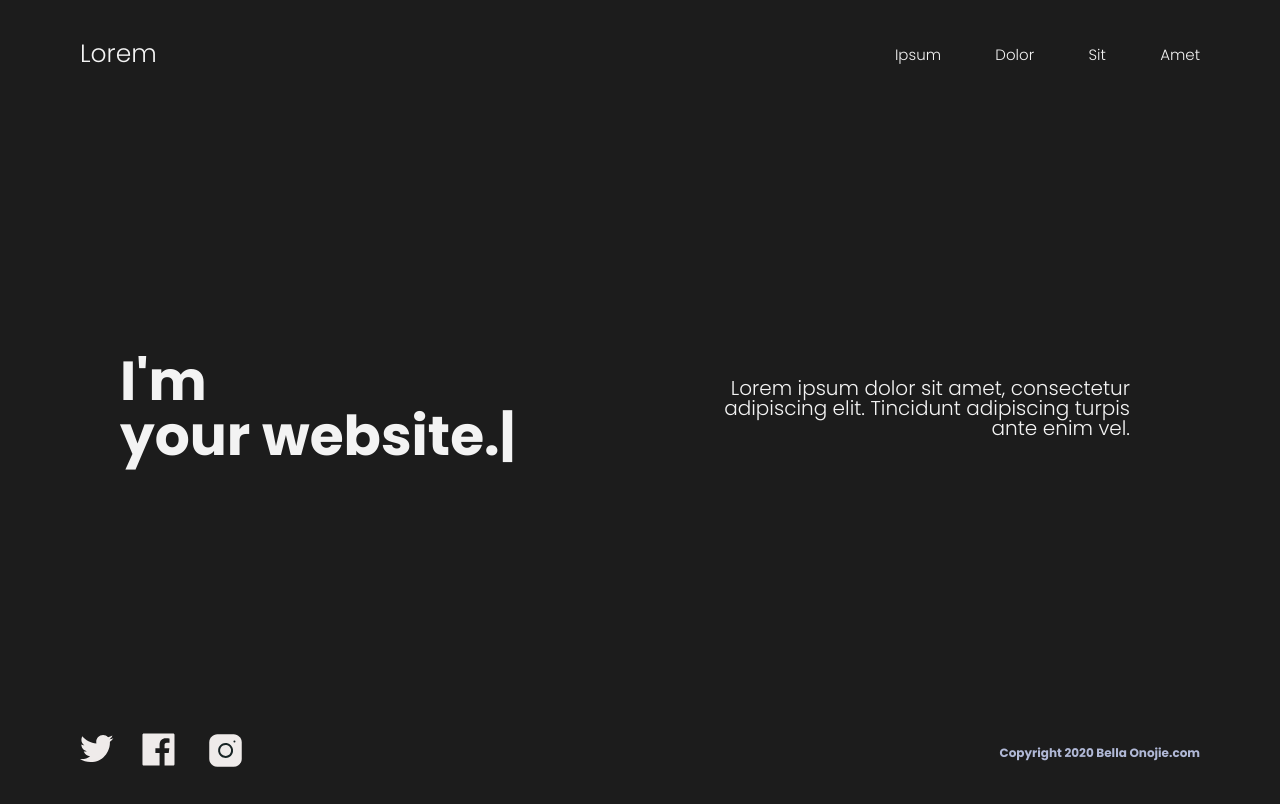
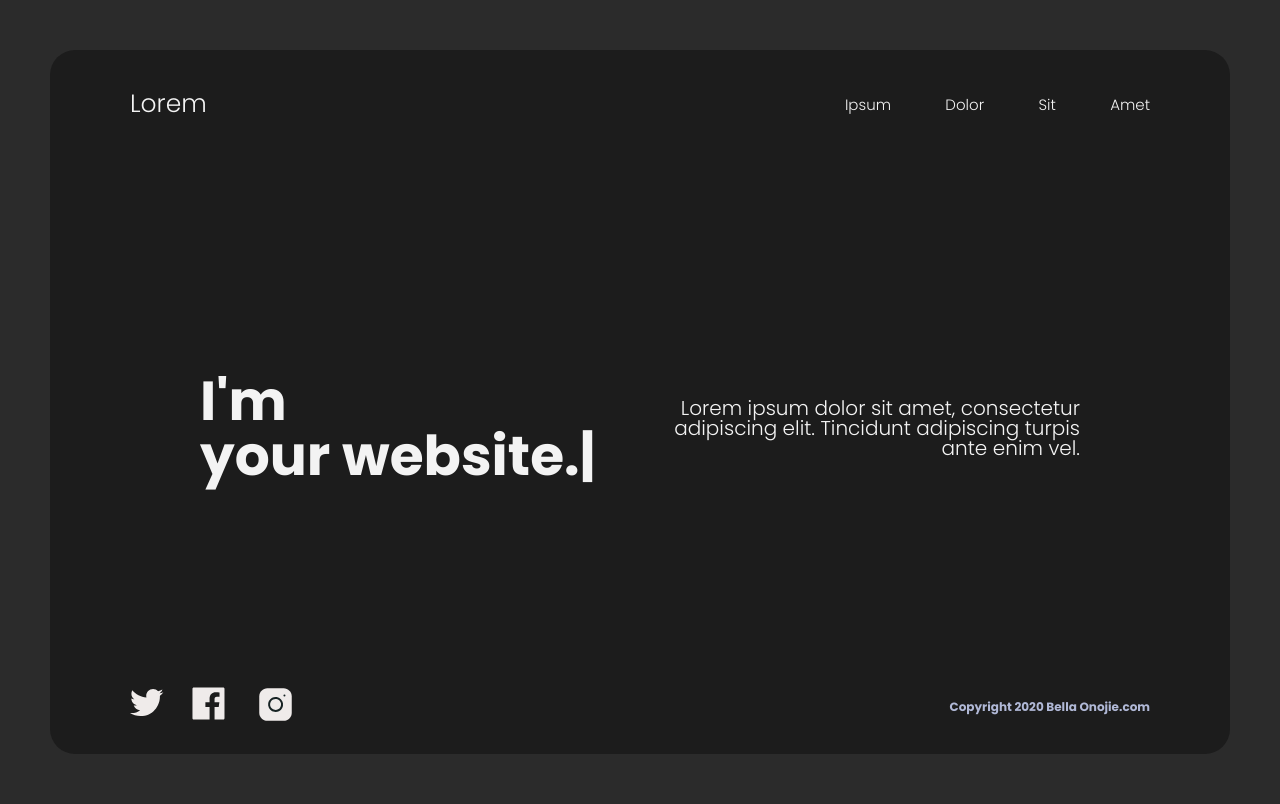
Before and after one commit to Libenko96/frontEndBasic, a plain HTML site: page homeworks/hm5/index.html in a window 1280 px wide. Drawn offline with Linux system fonts and the light colour scheme.

Commit message:
added background to body

```diff
--- a/homeworks/hm5/css/style.css
+++ b/homeworks/hm5/css/style.css
@@ -1,5 +1,4 @@
 * {
-    background-color: #1C1C1C;
     font-family: "Poppins";
     margin: 0;
     padding: 0;
@@ -7,9 +6,16 @@
     font-weight: 300;
 }
 
+body {
+    background-color: rgba(0,0,0,0.83);
+    padding: 50px;
+}
+
 .page-wrap {
+    border-radius: 25px;
+    background-color: #1C1C1C;
     box-sizing: content-box;
-    min-height: 100vh;
+    min-height: 88vh;
     display: flex;
     flex-direction: column;
 }
@@ -22,7 +28,8 @@
 }
 
 .container.header-container {
-    padding: 35px 80px 20px;
+    vertical-align: middle;
+    padding: 35px 80px 0;
 }
 
 .left-part-header {
@@ -47,7 +54,7 @@
 }
 
 .container.main-container {
-    padding: 260px 100px 200px 120px;
+    padding: 250px 100px 0 150px;
 }
 
 .main {
@@ -55,7 +62,7 @@
 }
 
 footer {
-    padding: 35px 80px 20px;
+    padding: 20px 80px;
 }
 
 .text {
```
